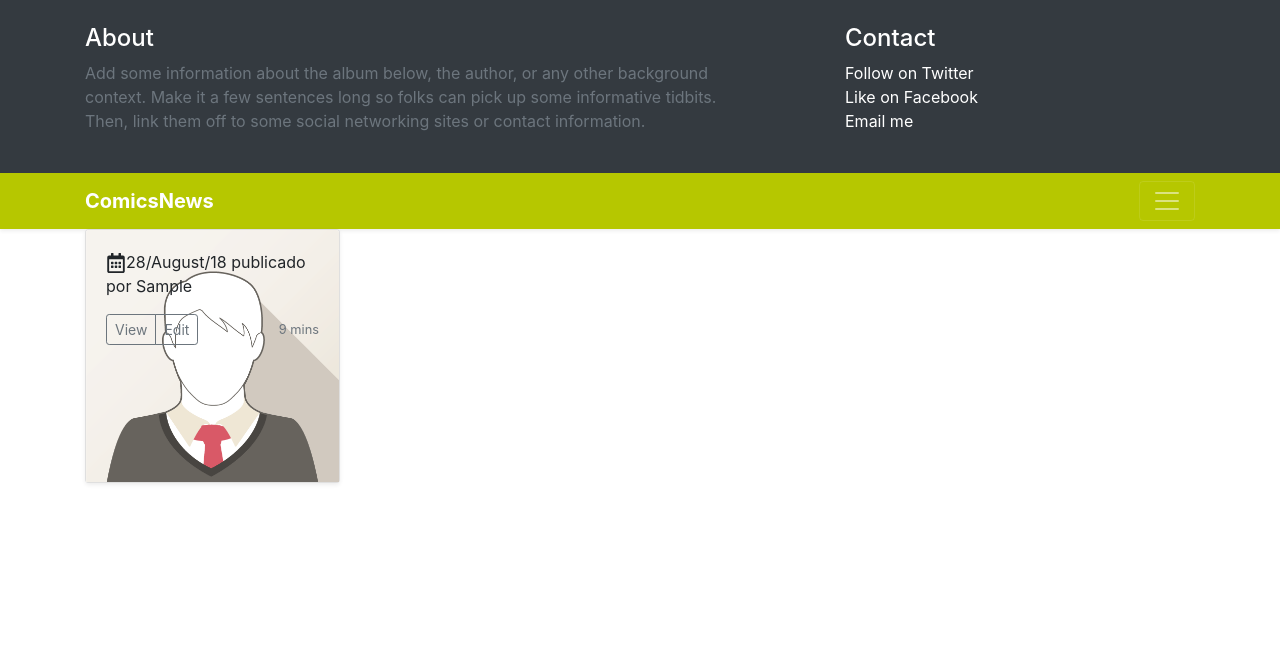
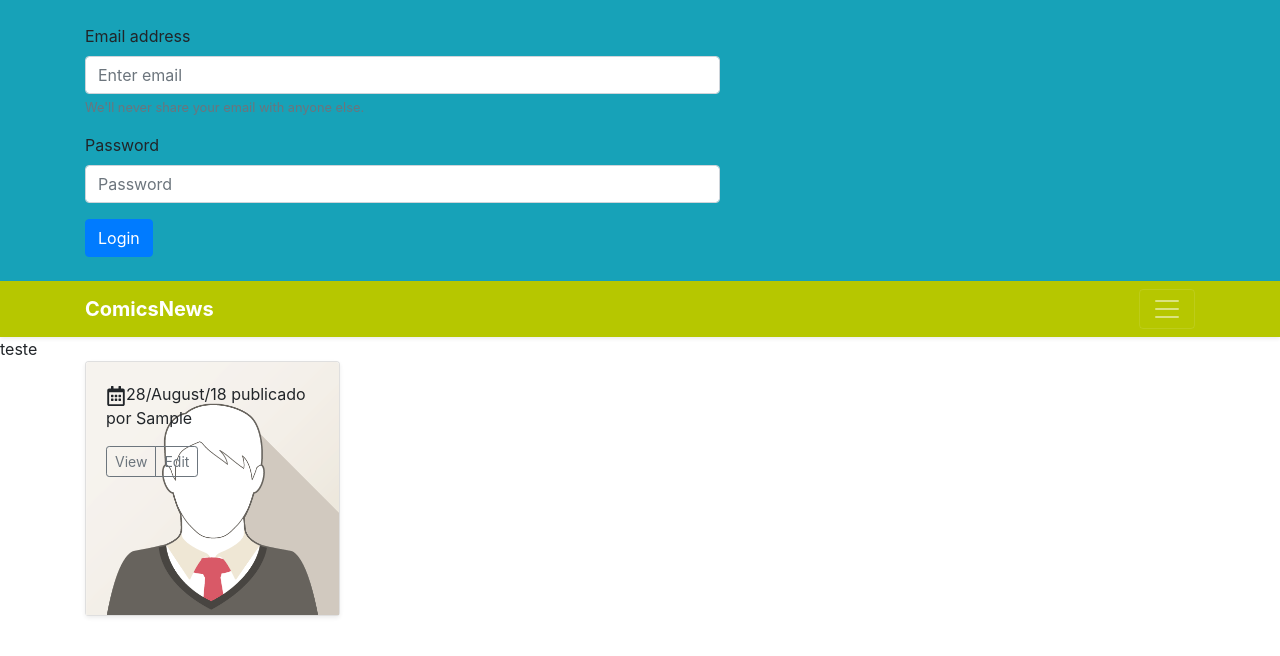
Before and after one commit to GutembergPraia/Comics-News, a PHP site: page /estagio/ in a window 1280 px wide, after a click that opens the changed part. Shown: the top 656 px of the page. Run offline with PHP 8.4, Linux system fonts and the light colour scheme; tables that the repository leaves empty hold one stand-in row (values such as "Sample post").

Commit message:
Inicio do processo de login
Iniciado o processo de login do usuario

```diff
--- a/index.php
+++ b/index.php
@@ -13,20 +13,31 @@
 
   <body>
     <header>
-    <div class="collapse bg-dark" id="navbarHeader">
+    <div class="collapse bg-info" id="navbarHeader">
       <div class="container">
         <div class="row">
           <div class="col-sm-8 col-md-7 py-4">
-            <h4 class="text-white">About</h4>
-            <p class="text-muted">Add some information about the album below, the author, or any other background context. Make it a few sentences long so folks can pick up some informative tidbits. Then, link them off to some social networking sites or contact information.</p>
-          </div>
-          <div class="col-sm-4 offset-md-1 py-4">
-            <h4 class="text-white">Contact</h4>
-            <ul class="list-unstyled">
-              <li><a href="#" class="text-white">Follow on Twitter</a></li>
-              <li><a href="#" class="text-white">Like on Facebook</a></li>
-              <li><a href="#" class="text-white">Email me</a></li>
-            </ul>
+            <form>
+              <div class="form-group">
+                <label for="exampleInputEmail1">Email address</label>
+                <input type="email" class="form-control" id="exampleInputEmail1" aria-describedby="emailHelp" placeholder="Enter email" name="email">
+                <small id="emailHelp" class="form-text text-muted">We'll never share your email with anyone else.</small>
+              </div>
+              <div class="form-group">
+                <label for="exampleInputPassword1">Password</label>
+                <input type="password" class="form-control" id="exampleInputPassword1" placeholder="Password" name="senha">
+              </div>
+              <button type="submit" class="btn btn-primary" name="btn-login">Login</button>
+            </form>
+            <?php
+              require_once 'php/usuario.php';
+
+              if(isset($_POST['btn-login'])){
+                $usuario1 = new Usuairo;
+                $usuario1->login($_POST['email'], $_POST['senha']);
+              }
+
+            ?>
           </div>
         </div>
       </div>
@@ -45,15 +56,15 @@
   <?php
     require_once 'php/noticias.php';
     $noticia1 = new Noticia;
-    $noticia1->addNoticia(1,"titulo","descrição","imagem",date('d/m/Y'),1);
+    //$noticia1->addNoticia(1,"titulo","descrição","imagem",date('d/m/Y'),1);
+    echo $noticia1->getNoticia(1);
   ?>
 
   <main role="main">
     <div class="container">
       <div class="row">
         <?php
-          $noticiaArray = $noticia1->getAllNoticia();
-          echo $noticiaArray;
+          echo $noticia1->getAllNoticia();
         ?>
       </div>
     </div>
--- a/php/noticias.php
+++ b/php/noticias.php
@@ -2,8 +2,12 @@
 /**
  *
  */
+
+require_once "conexao.php";
+
 class Noticia
 {
+
   public $id;
   public $titulo;
   public $descricao;
@@ -28,12 +32,7 @@ class Noticia
 
   }
 
-  function listNoticia()
-  {
-
-  }
-
-  public function getAllNoticia()
+  function getNoticia($id)
   {
     define('DB_HOST'        , "localhost");
     define('DB_USER'        , "root");
@@ -41,24 +40,42 @@ class Noticia
     define('DB_NAME'        , "comicsnews");
     define('DB_DRIVER'      , "mysql");
 
-    require_once "conexao.php";
+    try
+    {
+      $Conexao  = Conexao::getConnection();
+      $query    = $Conexao->prepare("SELECT * FROM noticia WHERE id=:id");
+      $query->execute(array(':id' => $id));
+      $noticia_list = $query->fetchAll();
+      $noticias = "";
+
+      foreach ($noticia_list as $row => $noticia) {
+          $noticias .= "teste";
+      }
+
+      return $noticias;
+    }catch(Exception $e){
+      echo $e->getMessage();
+      exit;
+    }
+
+  }
+
+  public function getAllNoticia()
+  {
 
     try
     {
-      $Conexao    = Conexao::getConnection();
-      $query      = $Conexao->query("SELECT * FROM noticia");
-      $noticia_list   = $query->fetchAll();
+      $Conexao      = Conexao::getConnection();
+      $noticia_list = $Conexao->query("SELECT * FROM noticia")->fetchAll();
       $noticias = '';
 
       if(!empty($noticia_list))
       {
         foreach ($noticia_list as $row => $noticia) {
-          if(empty(!$noticia['descricao']))
-          {
             $noticias .=
             '<div class="col-md-3">
               <div class="card mb-3 shadow-sm">
-                <img class="card-img-top" src="http://127.0.0.1/estagio%20web/imagens/img_avatar1.png" alt="Card image cap">
+                <img class="card-img-top" src="http://127.0.0.1/estagio%20web/ComicsNews/imagens/img_avatar1.png" alt="Card image cap">
                 <div class="card-img-overlay">
                   <p class="card-text"> <svg aria-hidden="true" data-prefix="far" data-icon="calendar-alt" class="svg-inline--fa fa-calendar-alt fa-w-14" role="img" xmlns="http://www.w3.org/2000/svg" viewBox="0 0 448 512" style="width: 20px;height: 20px"><path fill="currentColor" d="M148 288h-40c-6.6 0-12-5.4-12-12v-40c0-6.6 5.4-12 12-12h40c6.6 0 12 5.4 12 12v40c0 6.6-5.4 12-12 12zm108-12v-40c0-6.6-5.4-12-12-12h-40c-6.6 0-12 5.4-12 12v40c0 6.6 5.4 12 12 12h40c6.6 0 12-5.4 12-12zm96 0v-40c0-6.6-5.4-12-12-12h-40c-6.6 0-12 5.4-12 12v40c0 6.6 5.4 12 12 12h40c6.6 0 12-5.4 12-12zm-96 96v-40c0-6.6-5.4-12-12-12h-40c-6.6 0-12 5.4-12 12v40c0 6.6 5.4 12 12 12h40c6.6 0 12-5.4 12-12zm-96 0v-40c0-6.6-5.4-12-12-12h-40c-6.6 0-12 5.4-12 12v40c0 6.6 5.4 12 12 12h40c6.6 0 12-5.4 12-12zm192 0v-40c0-6.6-5.4-12-12-12h-40c-6.6 0-12 5.4-12 12v40c0 6.6 5.4 12 12 12h40c6.6 0 12-5.4 12-12zm96-260v352c0 26.5-21.5 48-48 48H48c-26.5 0-48-21.5-48-48V112c0-26.5 21.5-48 48-48h48V12c0-6.6 5.4-12 12-12h40c6.6 0 12 5.4 12 12v52h128V12c0-6.6 5.4-12 12-12h40c6.6 0 12 5.4 12 12v52h48c26.5 0 48 21.5 48 48zm-48 346V160H48v298c0 3.3 2.7 6 6 6h340c3.3 0 6-2.7 6-6z"></path></svg>'. $noticia['data'] = date("d/F/y").' publicado por '.$noticia['autor'].'</p>
                   <div class="d-flex justify-content-between align-items-center">
@@ -66,12 +83,10 @@ class Noticia
                       <button type="button" class="btn btn-sm btn-outline-secondary">View</button>
                       <button type="button" class="btn btn-sm btn-outline-secondary">Edit</button>
                     </div>
-                    <small class="text-muted">9 mins</small>
                   </div>
                 </div>
               </div>
             </div>';
-          }
         }
       }else{
         $noticias = 'Não temos noticias';
--- a/php/usuario.php
+++ b/php/usuario.php
@@ -0,0 +1,30 @@
+<?php
+
+require_once "conexao.php";
+
+class Usuario
+{
+  private $id;
+  private $nameUser;
+  private $emailUser;
+  private $senhaUser;
+
+  public function login($email, $senha){
+    $Conexao  = Conexao::getConnection();
+    $query    = $Conexao->prepare("SELECT * FROM user WHERE emailUser=:email and senhaUser=:senha");
+    $query->execute(array(':id' => $email, ':senha' => md5($senha)));
+    $usuario_list = $query->fetchAll();
+
+    foreach ($usuario_list as $row => $usuario) {
+        $userName = $noticia['$userName'];
+    }
+
+    session_start();
+
+    echo $userName;
+
+  }
+
+}
+
+?>
```
Also changed, not shown: php/conexao.php (+8 -4 lines), cadastrar.html (deleted), cadastrar.php (added), visualizar.html (deleted), visualizar.php (added).
